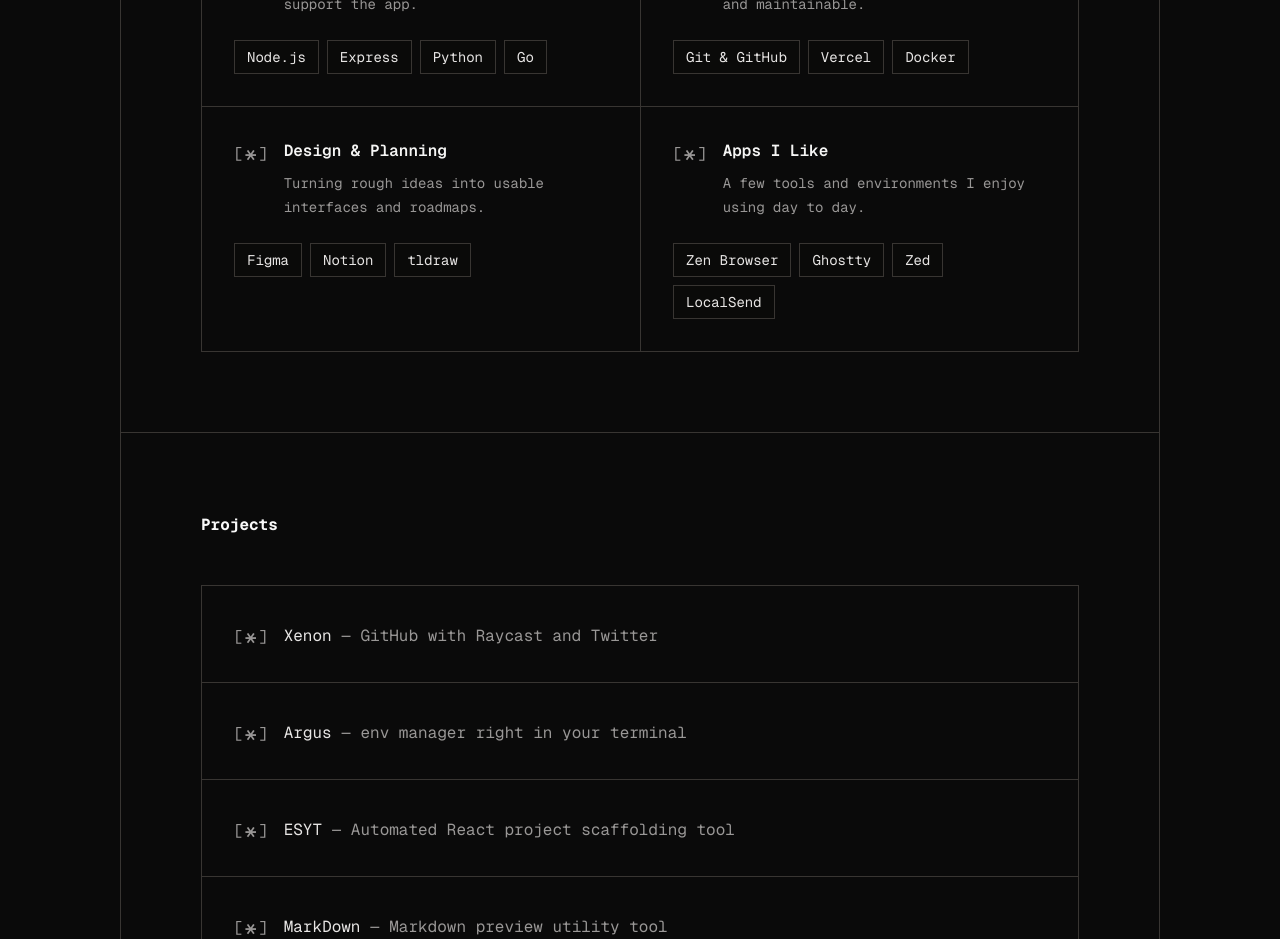
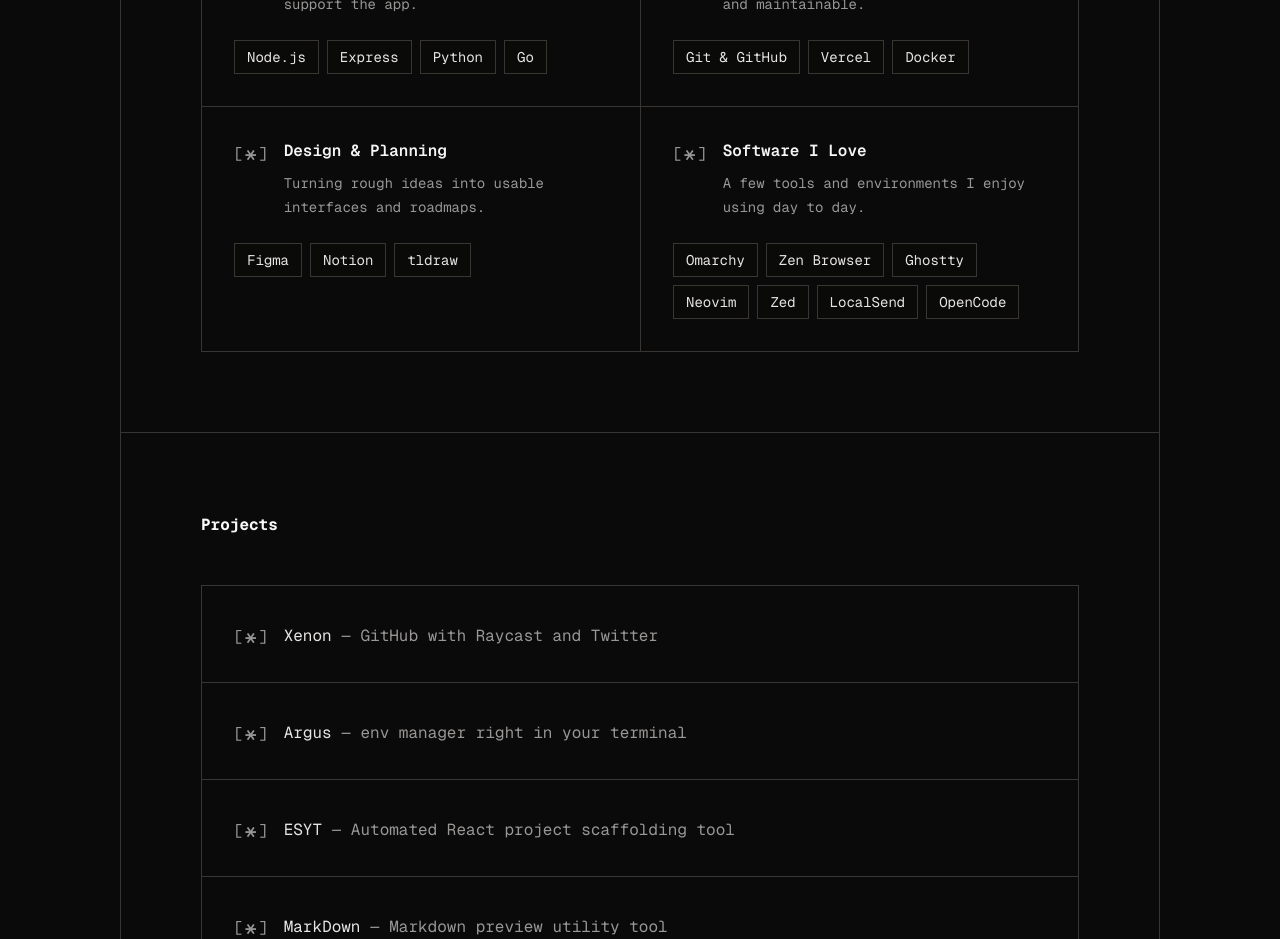
Before and after one commit to ESHAYAT102/portfolio, a React (Vite) app: page / in a window 1280 px wide. Shown: the part 1680-2619 px from the top of the page. Built offline with nearby package versions, Linux system fonts and the light colour scheme; no server answers.

Commit message:
updated the techstack section

```diff
--- a/src/sections/TechStack.tsx
+++ b/src/sections/TechStack.tsx
@@ -33,9 +33,9 @@
     tools: ["Figma", "Notion", "tldraw"],
   },
   {
-    title: "Apps I Like",
+    title: "Software I Love",
     description: "A few tools and environments I enjoy using day to day.",
-    tools: ["Zen Browser", "Ghostty", "Zed", "LocalSend"],
+    tools: ["Omarchy", "Zen Browser", "Ghostty", "Neovim", "Zed", "LocalSend", "OpenCode"],
   },
 ];
 
```
